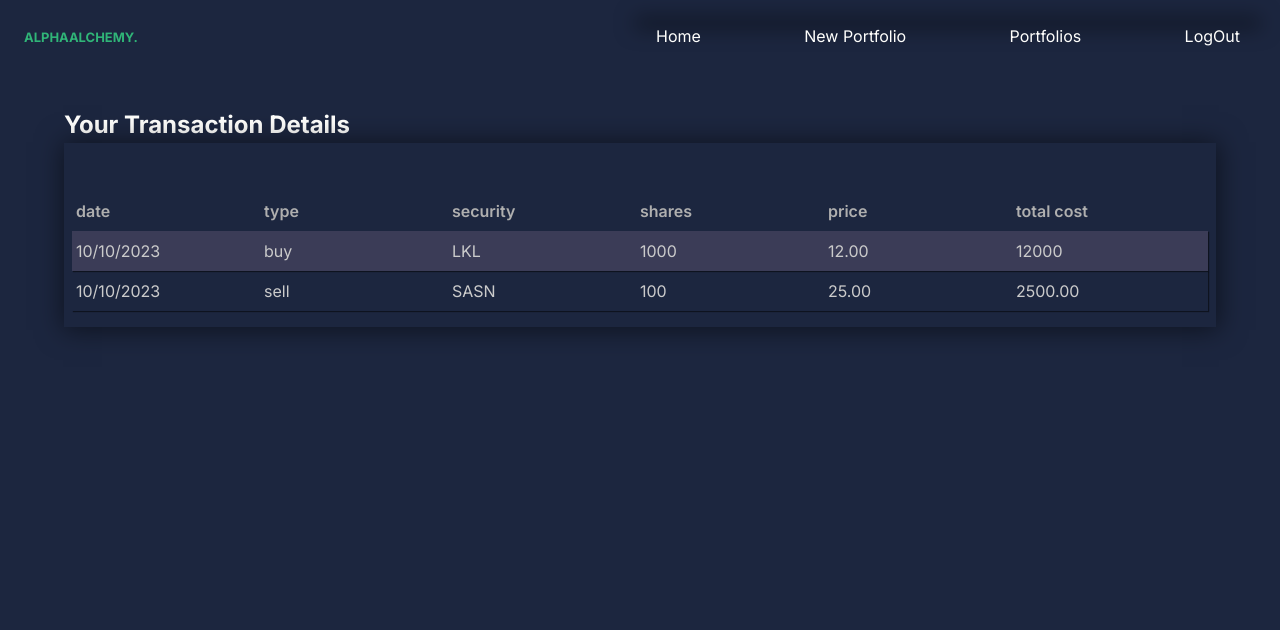
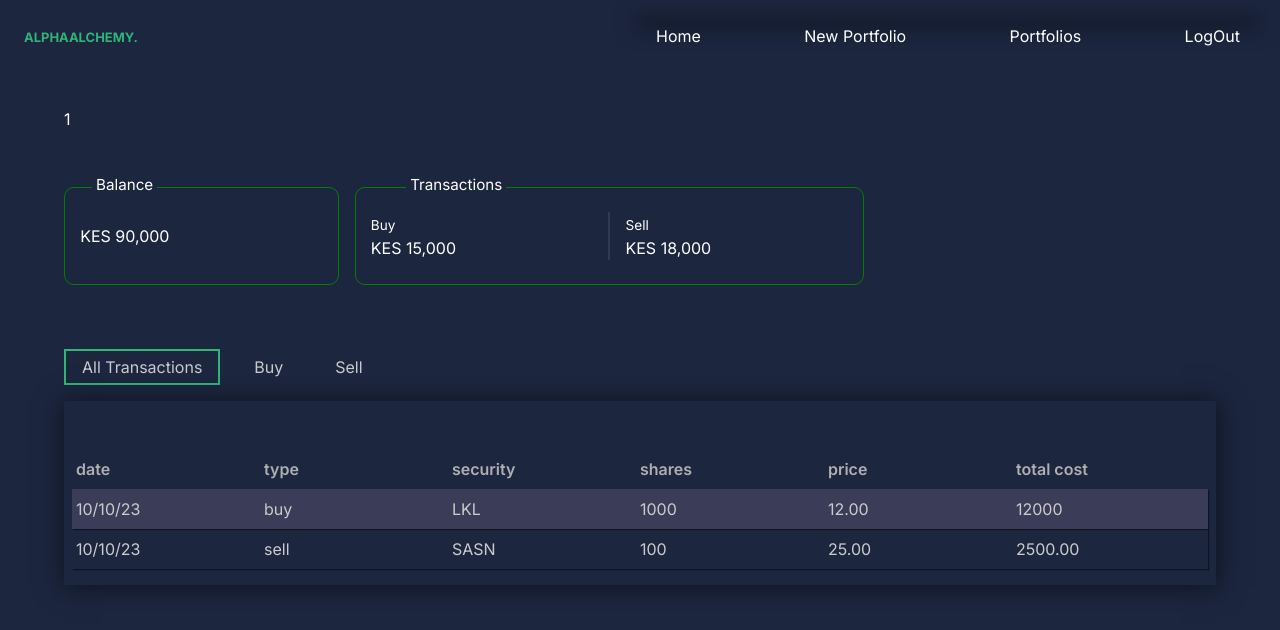
Before and after one commit to Mosesbwire/AlphaAlchemy, a React (Vite) app in the folder client/: page /portfolio/1/transactions in a window 1280 px wide. Shown: the top 630 px of the page. Built offline with nearby package versions, Linux system fonts and the light colour scheme.

Commit message:
Add jsx and style to Transaction page

```diff
--- a/client/src/pages/Transaction/Transaction.css
+++ b/client/src/pages/Transaction/Transaction.css
@@ -1,4 +1,107 @@
 .transaction-header {
     color: var(--primary-text-color);
+    margin-bottom: 1.5em;
+}
+
+.transaction-summary {
+    display: flex;
+    column-gap: 1em;
     margin-bottom: 2em;
+    padding-top: 2em;
+    padding-bottom: 2em;
+    max-width: 800px;
 }
+
+.transaction-summary_category {
+    border: 1px solid green;
+    position: relative;
+    border-radius: 10px;
+    padding-top: 1em;
+    padding-bottom: 1em;
+}
+
+.summary_title {
+    font-size: .85em;
+    color: var(--primary-text-color);
+    background-color: var(--primary-bg-color);
+    position: absolute;
+    top: -15%;
+    left: 10%;
+    padding-left: .25em;
+    padding-right: .25em;
+
+}
+
+.balance-category {
+    width: 35%;
+    padding-left: .95em;
+    display: grid;
+    align-items: center;
+}
+
+.cash-flow-category {
+    display: flex;
+    align-items: center;
+    width: 65%;
+}
+
+.cash-flow-category >  :is(.trs-summary-data) {
+    flex: 1;
+    padding-left: .95em;
+}
+
+.cash-flow-category > :last-child{
+    border-left: 2px solid var(--contrast-color-dark-200);
+}
+
+.trs-summary-data {
+    color: var(--primary-text-color);
+}
+
+.transaction-filters {
+    display: flex;
+    margin-bottom: 1em;
+    color: var(--contrast-color-light-200);
+
+}
+
+.transaction-filters > * {
+    padding: .25em 1em;
+    cursor: pointer;
+    border: 2px solid transparent;
+}
+
+.transaction-filters > * + * {
+    margin-left: 1em;
+
+}
+
+.selected-filter {
+    border-color: var(--secondary-highlight-color);
+}
+
+@media(min-width: 48em){
+    .trs-summary-data > small {
+        font-size: .85em;
+    }
+
+    .summary_title {
+        font-size: .95em;
+    }
+}
+
+@media(min-width: 64em){
+    .transaction-summary_category {
+        padding-top: 1.5em;
+        padding-bottom: 1.5em;
+    }
+
+    .transaction-filters > p:hover {
+        border-color: var(--secondary-highlight-color);
+        color: var(--primary-text-color);
+    }
+
+    .transaction-filters > p{
+        transition: 300ms ease;
+    }
+}
--- a/client/src/pages/Transaction/Transaction.jsx
+++ b/client/src/pages/Transaction/Transaction.jsx
@@ -1,19 +1,53 @@
 import React from "react";
+import {useParams} from 'react-router-dom'
 import Table from "../../components/Table/Table"
 import './Transaction.css'
 
 const Transaction = ()=>{
+    const  { name } = useParams()
     const header = ["date", "type", "security", "shares", "price","total cost"]
-    const data =[["10/10/2023", "buy", "LKL", "1000", "12.00", "12000"],
-    ["10/10/2023", "sell", "SASN", "100", "25.00", "2500.00"]
+    const data =[["10/10/23", "buy", "LKL", "1000", "12.00", "12000"],
+    ["10/10/23", "sell", "SASN", "100", "25.00", "2500.00"]
     ]
     const classes = ["d-block", "d-sm-none d-md-block", "d-sm-none d-md-block", "d-block", "d-block", "d-block"]
     return (
         <div>
-            <div className="transaction-header container">
-                <h2>Your Transaction Details</h2>
+            <div className="container">
+                <div className="transaction-header">
+                    <p>{name}</p>
+                </div>
+                <div className="transaction-summary">
+                    <div className="transaction-summary_category balance-category">
+                        <div className="summary_title">
+                            <p>Balance</p>
+                        </div>
+                        <p className="trs-summary-data">KES 90,000</p>
+                    </div>
+                    <div className="transaction-summary_category cash-flow-category">
+                        <div className="summary_title">
+                            <p>Transactions</p>
+                        </div>
+                        <div className="trs-summary-data">
+                            <small >Buy</small>
+                            <p>KES 15,000</p>
+                        </div>
+                        <div className="trs-summary-data">
+                            <small>Sell</small>
+                            <p>KES 18,000</p>
+                        </div>
+                    </div>
+                </div>
             </div>
-            <Table header={header} classes={classes} data={data}/>
+            <div className="container">
+                <div className="transaction-filters">
+                    <p className="selected-filter">All Transactions</p>
+                    <p>Buy</p>
+                    <p>Sell</p>
+                </div>
+            </div>
+            <div>
+                <Table header={header} classes={classes} data={data}/>
+            </div>
         </div>
     )
 }
```
